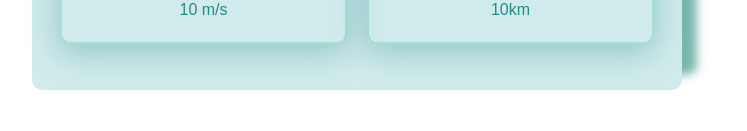
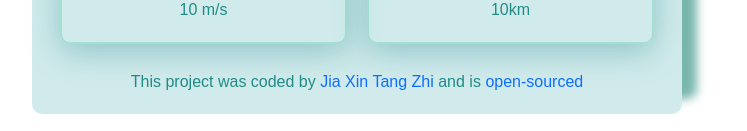
Before and after one commit to jiatangzhi/react-weather-app, a React (Create React App) app: page / in a window 1280 px wide. Shown: the part 938-1069 px from the top of the page, without its empty margins (283-1030 px from the left). Before the commit the page ends 1048 px from the top, so only its background shows below. Built offline with nearby package versions, Linux system fonts and the light colour scheme.

Commit message:
added the github repo

```diff
--- a/public/index.html
+++ b/public/index.html
@@ -7,10 +7,7 @@
       content="width=device-width, initial-scale=1, shrink-to-fit=no"
     />
     <meta name="theme-color" content="#000000" />
-    <!--
-      manifest.json provides metadata used when your web app is added to the
-      homescreen on Android. See https://developers.google.com/web/fundamentals/engage-and-retain/web-app-manifest/
-    -->
+    <meta name="description" content="Weather application" />
     <link rel="manifest" href="%PUBLIC_URL%/manifest.json" />
     <link rel="shortcut icon" href="%PUBLIC_URL%/favicon.ico" />
 
@@ -35,7 +32,7 @@
       src="https://kit.fontawesome.com/17814c1839.js"
       crossorigin="anonymous"
     ></script>
-    <title>Weather App</title>
+    <title>React Weather App</title>
   </head>
   <body>
     <noscript> You need to enable JavaScript to run this app. </noscript>
--- a/src/Weather.js
+++ b/src/Weather.js
@@ -1,5 +1,5 @@
 import React from "react";
-import axios from 'axios';
+// import axios from 'axios';
 import "./Weather.css";
 import "./App.css";
 
@@ -108,6 +108,20 @@ export default function Weather() {
           </div>
         </div>
       </div>
+      <footer>
+        This project was coded by{" "}
+        <a href="https://www.jxtangzhi.com/" rel="noreferrer" target="_blank">
+          Jia Xin Tang Zhi
+        </a>{" "}
+        and is{" "}
+        <a
+          href="https://github.com/jiatangzhi/weather-react"
+          rel="noreferrer"
+          target="_blank"
+        >
+          open-sourced
+        </a>
+      </footer>
     </div>
   );
 }
--- a/src/index.js
+++ b/src/index.js
@@ -1,6 +1,6 @@
 import { StrictMode } from "react";
 import { createRoot } from "react-dom/client";
-import Weather from "./Weather";
+import Weather from "./Weather.js";
 
 import "./Weather.css";
 
```
Also changed, not shown: src/reportWebVitals.js (deleted, +0 -13 lines), src/setupTests.js (deleted, +0 -5 lines), src/App.js (added), 1 other file (tests, documents, lock files or other folders).
